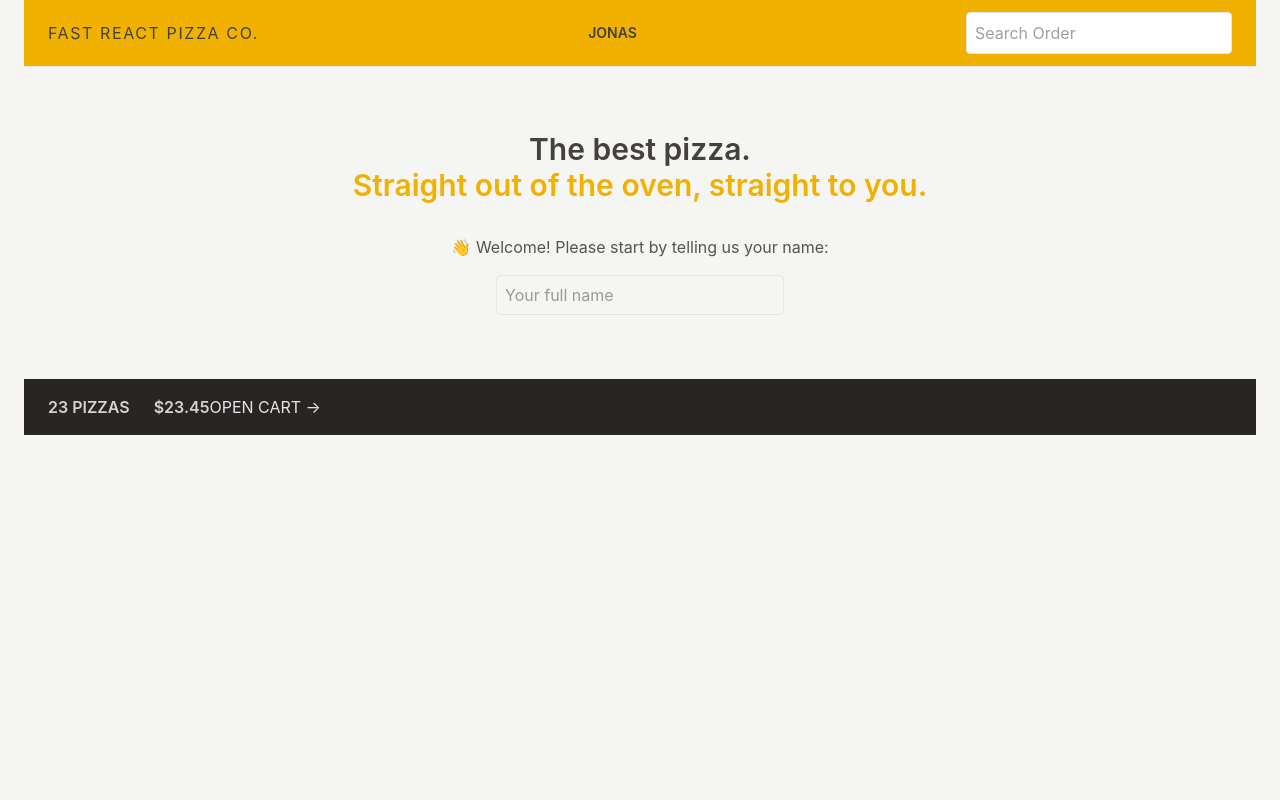
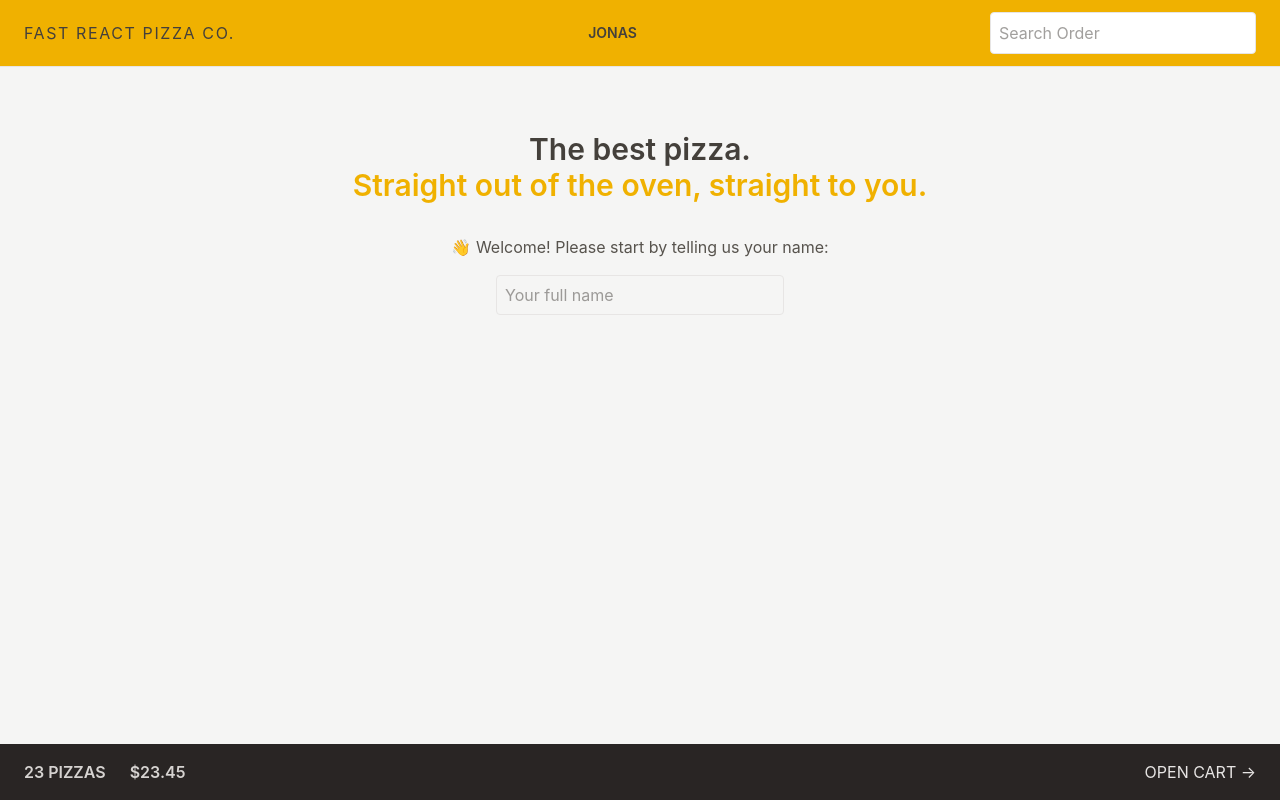
Before and after one commit to DENBARIT/PizzaDeliveryApplication, a React (Vite) app: page / in a window 1280 px wide. Built offline with nearby package versions, Linux system fonts and the light colour scheme.

Commit message:
feat(ui):grid layout for applayout

```diff
--- a/TailwindCss/note.md
+++ b/TailwindCss/note.md
@@ -22,3 +22,4 @@ export default {
 =>media query=>for the given media queries,sm,md
 =>This means as the margin reaches sm then the margin will overwrite the default my-10 to my-16
 =>for flex=>use flex to display,align items =>to align vertically,
+->for grid,gap-x-4,gap-y-6,bg-red-400,grid-cols,grid-rows,h-screen=>to fill the whole screen
--- a/src/Features/cart/CartOverview.jsx
+++ b/src/Features/cart/CartOverview.jsx
@@ -2,7 +2,7 @@
 import { Link } from "react-router-dom";
 function CartOverview() {
   return (
-    <div className="bg-stone-800 uppercase text-stone-200 px-4 py-4 sm:px-6 text-sm md:text-base flex" >
+    <div className="bg-stone-800 uppercase text-stone-200 px-4 py-4 sm:px-6 text-sm md:text-base flex justify-between" >
       <p className="text-stone-300 font-semibold space-x-4 sm:space-x-6">
         <span>23 pizzas</span>
         <span>$23.45</span>
--- a/src/ui/AppLayout.jsx
+++ b/src/ui/AppLayout.jsx
@@ -8,12 +8,13 @@ function AppLayout(){
     const isLoading=navigation.state==="loading";
 
     return (
-        <div className="px:4 sm:px-6">
+        <div className="grid grid-rows-[auto_1fr_auto] h-screen">
             {isLoading && <Loader/>}
             <Header/>
-            <main>
+            <div className="overflow-y-auto">
+            <main className=" mx-auto max-w-3xl">
         <Outlet/>
-            </main>
+            </main></div>
             <CartOverview/>
         </div>
     )
```
